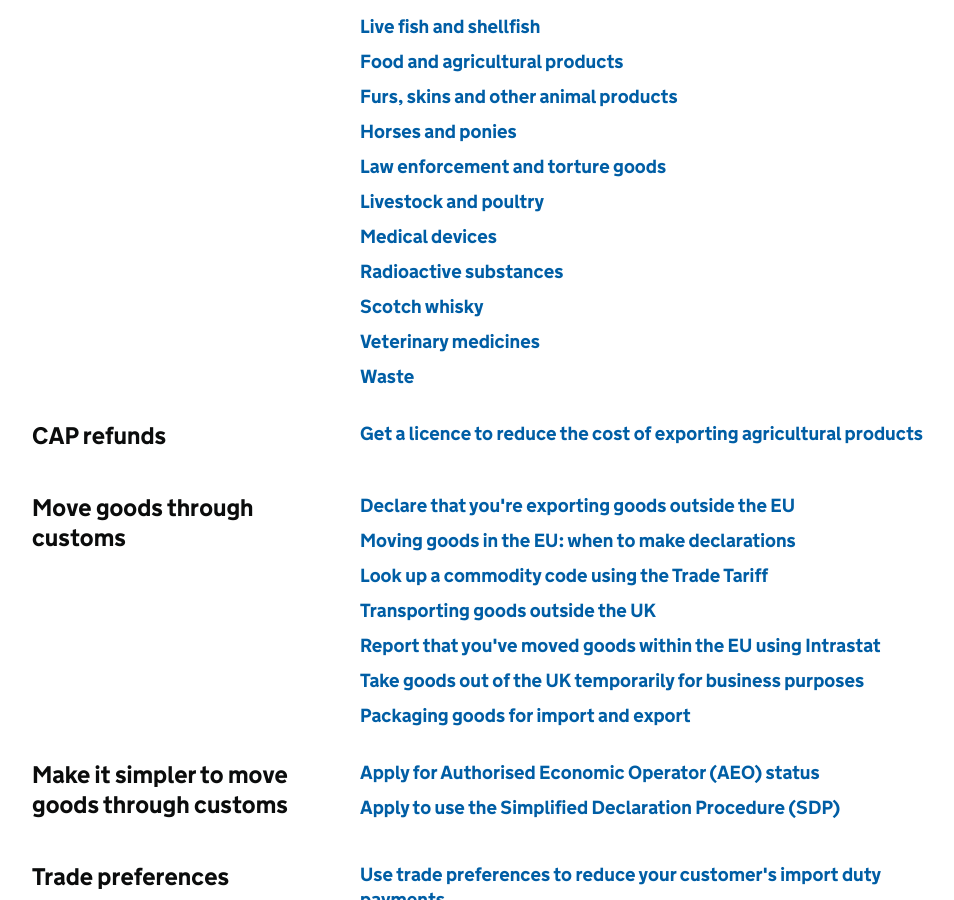
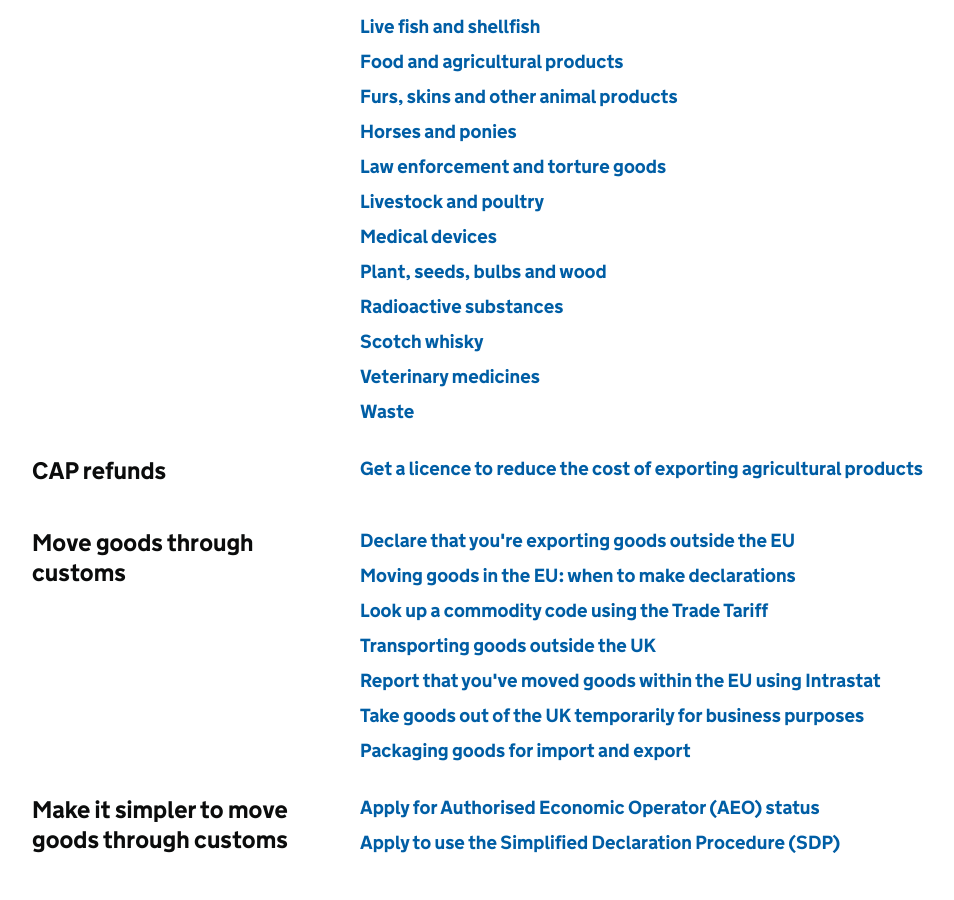
Before and after one commit to alphagov/govuk-import-export-prototype, a Jekyll site: the page built from topic/business-and-self-employed/exporting-and-doing-business-abroad.html, in a window 1280 px wide and 900 px high, scrolled down 1024 px. Shown: the whole window, without its empty margins (158-1112 px from the left). Built offline with Jekyll 4.4.1, drawn with Linux system fonts in a browser that asks for light colours.

Commit message:
Update exporting-and-doing-business-abroad.html

```diff
--- a/topic/business-and-self-employed/exporting-and-doing-business-abroad.html
+++ b/topic/business-and-self-employed/exporting-and-doing-business-abroad.html
@@ -57,6 +57,8 @@ index_lists:
        url: '/guidance/get-a-licence-to-export-livestock-poultry.html'
      - name: Medical devices
        url: '/guidance/get-a-licence-to-export-medical-devices.html'
+     - name: Plant, seeds, bulbs and wood
+       url: '/guidance/get-a-licence-to-export-plants-seeds-bulbs-and-woods.html'
      - name: Radioactive substances
        url: '/guidance/get-a-licence-to-export-radioactive-substances.html'
      - name: Scotch whisky
```
